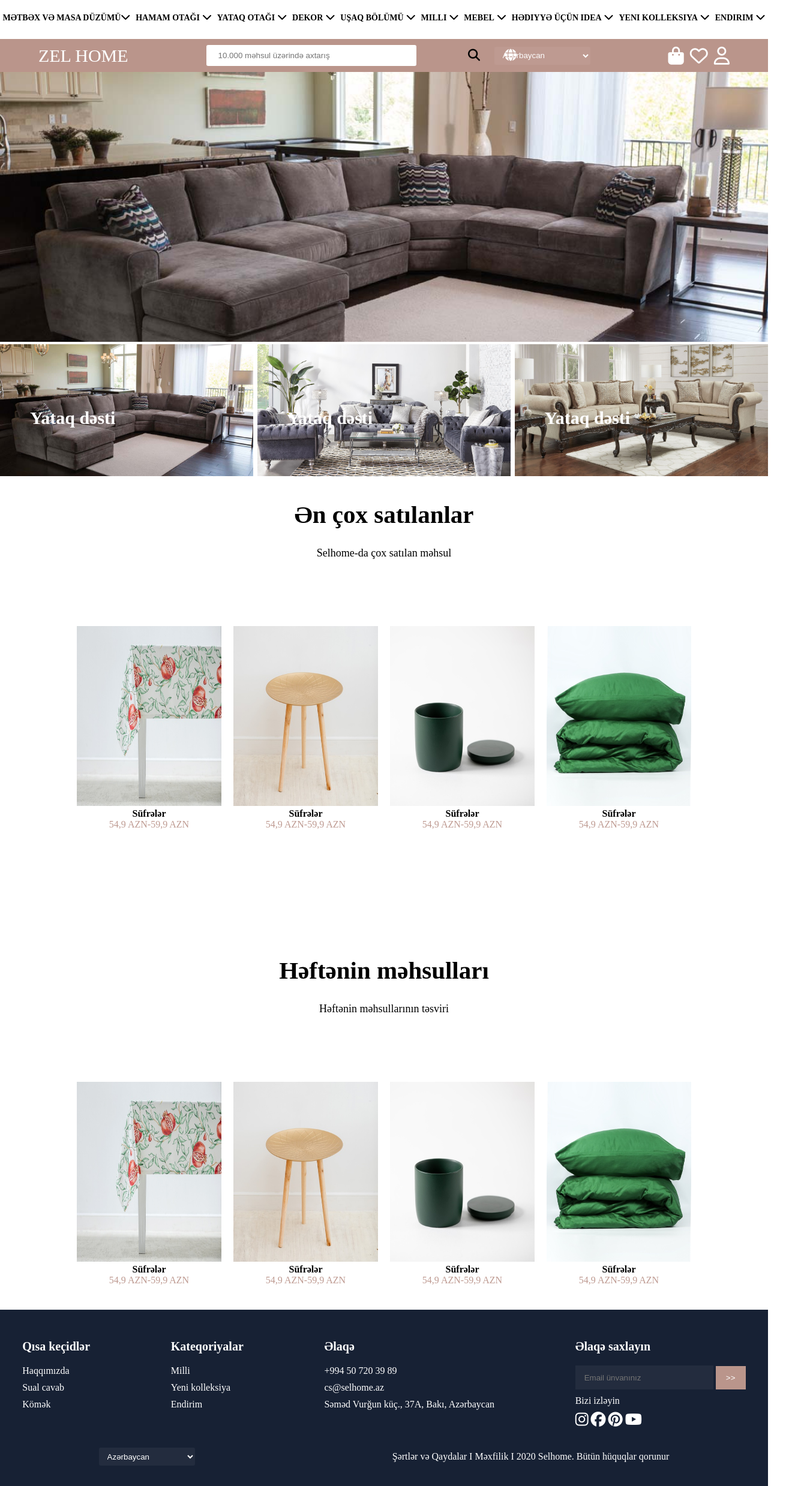
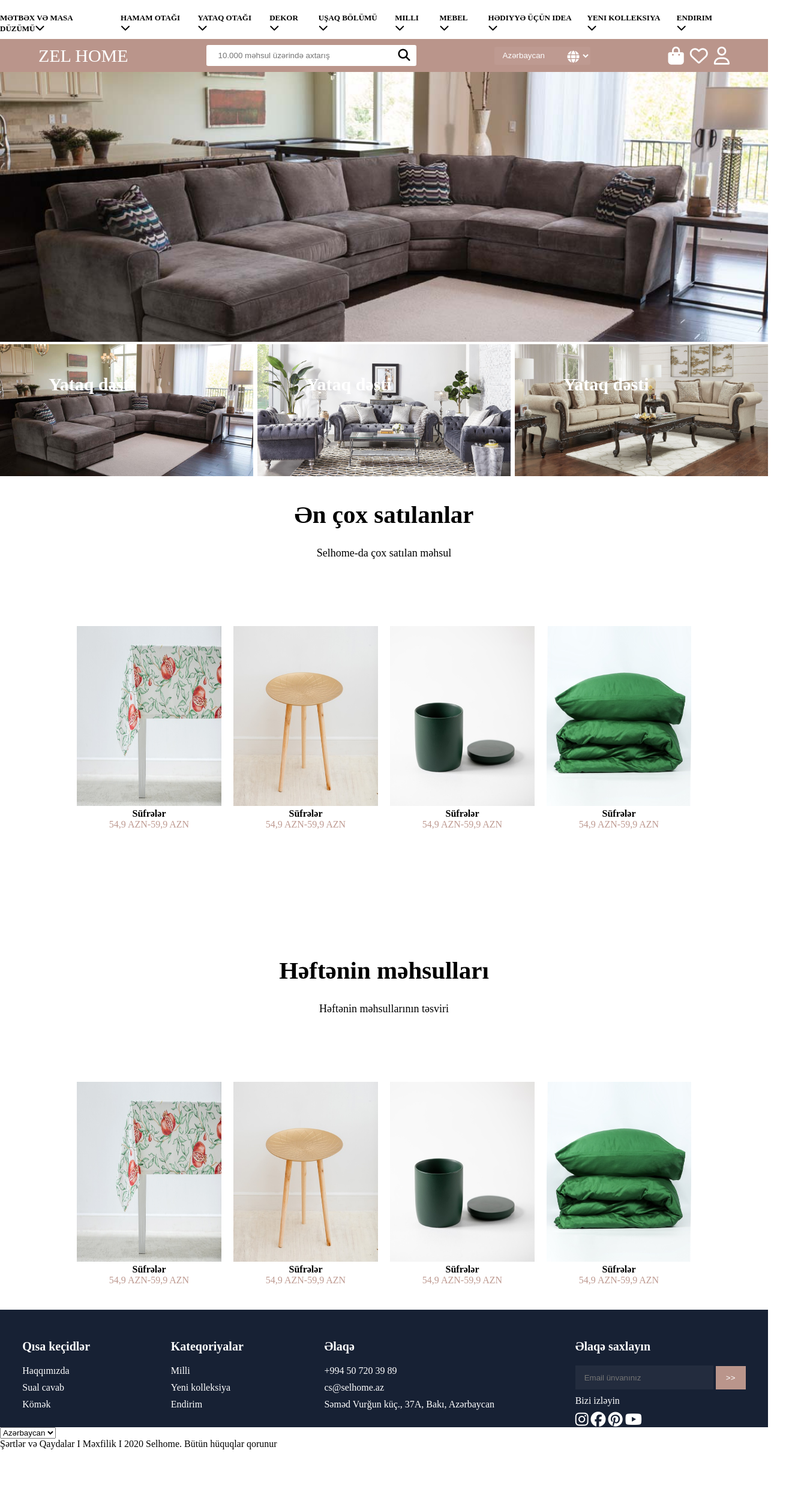
Before and after one commit to DeathStrong/selhome_task-30.12.2022, a plain HTML site: page index.html in a window 1280 px wide. Shown: the whole page at 60% size, 1340 px wide, since content can reach past the window. After the commit the page ends 2417 px from the top, so only its background shows below. Drawn offline with Linux system fonts and the light colour scheme.

Commit message:
fixced problems navbar

```diff
--- a/assets/Style/indexstyle.scss
+++ b/assets/Style/indexstyle.scss
@@ -3,17 +3,21 @@
   padding: 0px;
 }
 
-html, body{
+html,
+body {
   width: 100%;
   height: 100vh;
 }
 
 .nav {
-  width: 100%;
   background-color: #fff;
   height: 25px;
   padding: 20px 60px 20px 0px;
+
+  .navcontayner {
     align-items: center;
+    justify-content: space-around;
+  }
 
   // .nav__menu
 
@@ -21,19 +25,20 @@ html, body{
     z-index: 1;
     list-style: none;
     display: flex;
-    justify-content: space-around;
-    text-align: center;
+    justify-content: center;
   }
 
   // .nav__list
+  &__list {
+    margin-right: 20px;
+  }
 
   // .nav__link
 
   &__link {
-
     text-decoration: none;
     color: #000;
-    font-size: 14px;
+    font-size: 13px;
     font-weight: 600;
     text-transform: uppercase;
   }
@@ -453,7 +458,6 @@ html, body{
 }
 
 .mebel:hover {
-
   .furniture {
     z-index: 2;
     display: flex;
@@ -713,15 +717,38 @@ html, body{
 
 .haedbottom {
   display: flex;
-  position: relative;
   justify-content: center;
   align-items: center;
   column-gap: 130px;
   width: 100%;
   height: 25px;
   padding: 15px 0px;
-  background-color: #BA958B;
+  background-color: #ba958b;
 }
+
+.input-contayner {
+  position: relative;
+
+  .lupa {
+    position: absolute;
+    font-size: 20px;
+    top: 7px;
+    right: 10px;
+  }
+}
+
+.language-contayner {
+  position: relative;
+
+  .glob {
+    position: absolute;
+    font-size: 20px;
+    top: 7px;
+    right: 18px;
+    color: #fff;
+  }
+}
+
 .haedbottom {
   // .haedbottom__logo
 
@@ -744,13 +771,13 @@ html, body{
 
   // language
 
-  &__language{
+  &__language {
     width: 160px;
     height: 30px;
     border: none;
     border-radius: 3px;
     outline: none;
-    background-color: #BE9A91;
+    background-color: #be9a91;
     color: #fff;
     padding: 0px 10px;
   }
@@ -758,13 +785,10 @@ html, body{
   // .haedbottom__icons
 
   &__icons {
-
     color: #fff;
     column-gap: 10px;
     display: flex;
   }
-
-
 }
 
 .fa-bag-shopping {
@@ -776,23 +800,6 @@ html, body{
 }
 .fa-user {
   font-size: 30px;
-}
-
-.lupa{
-  position: absolute;
-  font-size: 20px;
-  top: 17px;
-  left: 780px;
-}
-
-.glob{
-
-  position: absolute;
-  font-size: 20px;
-  top: 17px;
-  right: 419px;
-  color: #fff;
-
 }
 
 .slide {
@@ -807,8 +814,6 @@ width: 100%;
 }
 
 .centr {
-
-
   // .centr__cards
 
   &__cards {
@@ -823,7 +828,6 @@ width: 100%;
     height: 50px;
     position: relative;
     cursor: pointer;
-
   }
 
   // .centr__img
@@ -841,14 +845,14 @@ width: 100%;
     font-size: 30px;
     font-weight: 600;
     position: absolute;
-    top: 106px;
-    right: 230px;
+    top: 100%;
+    right: 47%;
   }
 
   // .centr__button
 
   &__button {
-    background-color: #BA958B;
+    background-color: #ba958b;
     border: none;
     border-radius: 3px;
     width: 150px;
@@ -858,30 +862,27 @@ width: 100%;
     visibility: hidden;
     top: 150px;
     left: 125px;
-    a{
+    a {
       color: #fff;
       font-size: 18px;
       text-decoration: none;
     }
   }
 
-  &__card:hover{
-
-    img{
+  &__card:hover {
+    img {
       scale: 0.98;
-      transition: linear .35s;
+      transition: linear 0.35s;
     }
 
-    button{
+    button {
       visibility: visible;
       scale: y 1.1;
-      transition: linear .55s;
+      transition: linear 0.55s;
     }
   }
-
 }
 .bestsellers {
-
   margin-top: 170px;
 
   // .bestsellers__head
@@ -900,7 +901,6 @@ width: 100%;
     font-size: 41px;
     font-weight: 600;
     letter-spacing: 0.2;
-
   }
 
   // .bestsellers__head--subtitle
@@ -910,18 +910,15 @@ width: 100%;
     font-weight: 500;
     letter-spacing: 0.2;
     margin-top: 30px;
-
   }
 
   //  .bestsellers__cards
 
-  &__cards{
+  &__cards {
     display: flex;
     width: 80%;
     margin: auto;
     column-gap: 20px;
-
-
   }
   // .bestsellers__card
 
@@ -931,37 +928,32 @@ width: 100%;
     border-radius: 5px;
     position: relative;
 
-    i{
+    i {
       position: absolute;
       top: 20px;
       right: 20px;
-      color: #BA958B;
+      color: #ba958b;
       visibility: hidden;
-
     }
   }
 
-    &__card:hover{
+  &__card:hover {
     cursor: pointer;
     transition: linear 0.35s;
     cursor: pointer;
-        img{
+    img {
       box-shadow: 0px 2px 10px 0px rgba(69, 68, 68, 0.49);
     }
-        i{
+    i {
       visibility: visible;
     }
   }
-
-
-
 
   // .bestsellers__card--image
 
   &__card--image {
     width: 100%;
     height: 300px;
-
   }
 
   // img:hover{
@@ -979,18 +971,16 @@ width: 100%;
   &__card--title {
     font-size: 16px;
   }
-  &__card--title:hover{
+  &__card--title:hover {
     cursor: pointer;
-    color: #BA958B;
+    color: #ba958b;
   }
-
-
 
   // .bestsellers__card--price
 
   &__card--price {
     font-size: 16px;
-    color: #BE9A91;
+    color: #be9a91;
   }
 }
 
@@ -998,12 +988,11 @@ width: 100%;
   width: 100%;
   background-color: #172134;
 
-
   // .footer__bottom
 
   &__bottom {
     display: flex;
-    justify-content:space-around;
+    justify-content: space-around;
     padding-top: 50px;
     width: 100%;
     background-color: #172134;
@@ -1041,72 +1030,42 @@ width: 100%;
     letter-spacing: 0.3;
   }
 
-  &__bottom--forum{
-    h3{
+  &__bottom--forum {
+    h3 {
       color: #fff;
       font-size: 20px;
       letter-spacing: 0.3;
       margin-bottom: 20px;
     }
 
-    input[type="email"]{
+    input[type="email"] {
       width: 200px;
       height: 30px;
       outline: none;
       border: none;
       padding: 5px 15px;
-      background-color: #232C3E;
+      background-color: #232c3e;
     }
 
-    input[type="submit"]{
+    input[type="submit"] {
       width: 50px;
       height: 39px;
       outline: none;
       border: none;
-      background-color: #BA958B;
+      background-color: #ba958b;
       color: #fff;
     }
-    p{
+    p {
       font-size: 16px;
       color: #fff;
-      letter-spacing: 0.3;
+      letter-spacing: 0.2;
       margin-top: 10px;
       margin-bottom: 10px;
     }
 
-    i{
+    i {
       color: #fff;
       font-size: 25px;
     }
-
   }
 }
-
-.footer__bot{
-  display: flex;
-  justify-content: space-around;
-  padding-top: 30px;
-  padding-bottom: 30px;
-  background-color: #172134;
-  align-items: center;
-  width: 100%;
-  margin: auto;
-
-  .language{
-    width: 160px;
-    height: 30px;
-    border: none;
-    border-radius: 3px;
-    outline: none;
-    background-color: #232C3E;
-    color: #fff;
-    padding: 0px 10px;
-  }
-  p{
-    font-size: 16px;
-    color: #fff;
-    letter-spacing: 0.3;
-    margin-top: 10px;
-    margin-bottom: 10px;
-  }
-}
--- a/index.html
+++ b/index.html
@@ -18,6 +18,7 @@
 <body>
 <!-- start nav -->
     <nav class="nav">
+        <div class="navcontayner">
             <ul class="nav__menu">
                 <li class="nav__list metbex"><a class="nav__link metbex" href="#">Mətbəx və Masa düzümü</a><i class="fa-solid fa-chevron-down"></i>
                             <div>
@@ -212,25 +213,37 @@
                     </div>
                 </li>
             </ul>
+        </div>
+
     </nav>
 <!-- end nav -->
 <div class="haedbottom">
     <p class="haedbottom__logo">
         ZEL HOME
     </p>
+    <div class="input-contayner">
         <input class="haedbottom__input" placeholder="10.000 məhsul üzərində axtarış" type="search" name="searc" id="searc">
+        <i class="fa-solid fa-magnifying-glass lupa"></i>
+    </div>
+
+
+    <div class="language-contayner">
         <select class="haedbottom__language" id="Language">
             <option value="Azərbaycan">Azərbaycan</option>
             <option value="rus">Rus</option>
             <option value="ingilis">İngilis</option>
         </select>
+
+    <i class="fa-solid fa-globe glob"></i>
+    </div>
+
     <div class="haedbottom__icons">
         <i class="fa-solid fa-bag-shopping"></i>
         <i class="fa-regular fa-heart"></i>
         <i class="fa-regular fa-user"></i>
     </div>
-    <i class="fa-solid fa-magnifying-glass lupa"></i>
-    <i class="fa-solid fa-globe glob"></i>
+
+
 </div>
 
 <!-- start main -->
```
Also changed, not shown: assets/Style/indexstyle.css, 1 other file. Lines whose indentation alone changed are shown as unchanged.
